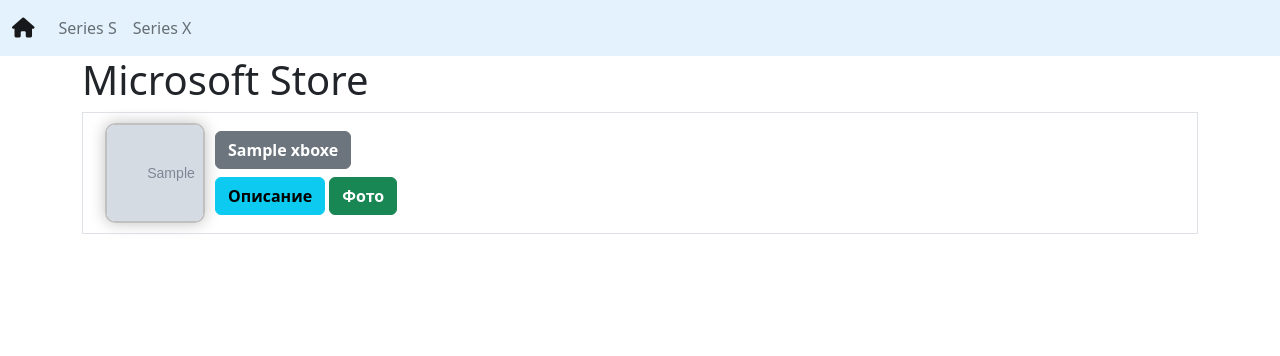
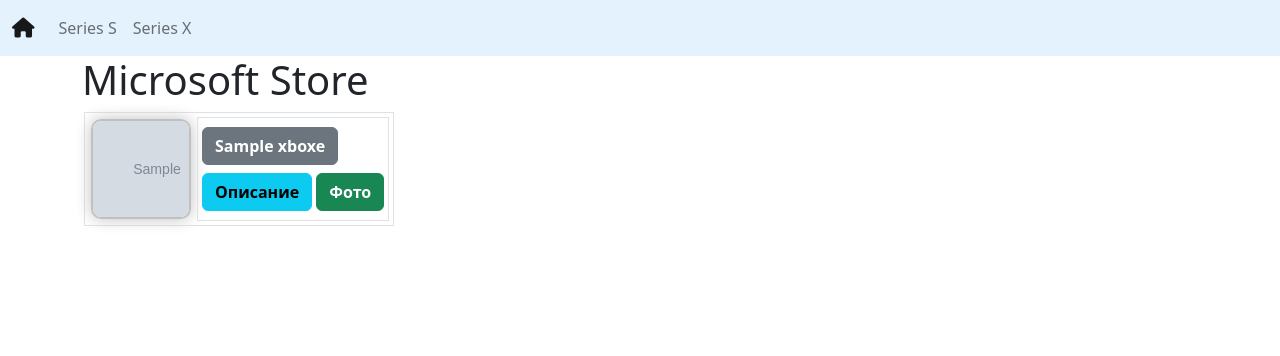
Before and after one commit to AnotherBore/3, a PHP site: template views/mainPage.twig in a window 1280 px wide. Shown: the top 356 px of the page. Run offline with PHP 8.4, Linux system fonts and the light colour scheme; the template is opened without the code that fills it: most values are stand-ins (such as "Sample title", 1, 10 or a date in 2020); grey boxes marked "Sample" are stand-in pictures; some libraries are stand-ins or nearby versions.

Commit message:
Переделал верстку, закончил генерацию нав. меню.

```diff
--- a/public/index.php
+++ b/public/index.php
@@ -35,7 +35,7 @@
 $router = new Router($twig, $pdo);
 $router->add("/", Twig_MainPageController::class);
 $router->add("/SeS", Twig_SeSController::class);
-$router->add("/xboxes/(?P<id>)", Twig_SeSController::class);
+$router->add("/xboxes/(?P<id>)", Twig_ObjectController::class);
 $router->get_or_default(Twig_ErrorController::class);
 
 
--- a/views/mainPage.twig
+++ b/views/mainPage.twig
@@ -4,18 +4,16 @@
 
 <h1>Microsoft Store</h1>
 
-
-<div class="container border">
-    <div class="custom-row">
+<div class="custom-row">
         {% for object in xboxes %}
-        <div class="custom-row">
+        <div class="col-auto border">
             <div class="custom-row">
                 <div class="custom-col">
                     <div class="main-image-wrapper">
                         <img class="main-image" src="{{object.image}}" alt="">
                     </div>
                 </div>
-                <div class="custom-col">
+                <div class="custom-col border">
                     <div class="custom-row">
                         <button type="button" class="btn btn-secondary custom-col">
                             <a class="nav-link active" href="/xboxes/{{ object.id }}"><strong>{{object.title}}</strong></a>
@@ -28,12 +26,14 @@
                         <button type="button" class="btn btn-success custom-col">
                             <a class="nav-link active" href="/xboxes/{{ object.id }}/image"><strong>Фото</strong></a>
                         </button>
+                    </div>
                 </div>
             </div>
+
         </div>
         {% endfor %}
-    </div>
 </div>
+
 
 {# <ul class="menu-list">
     <li class="list-group-item">
```
